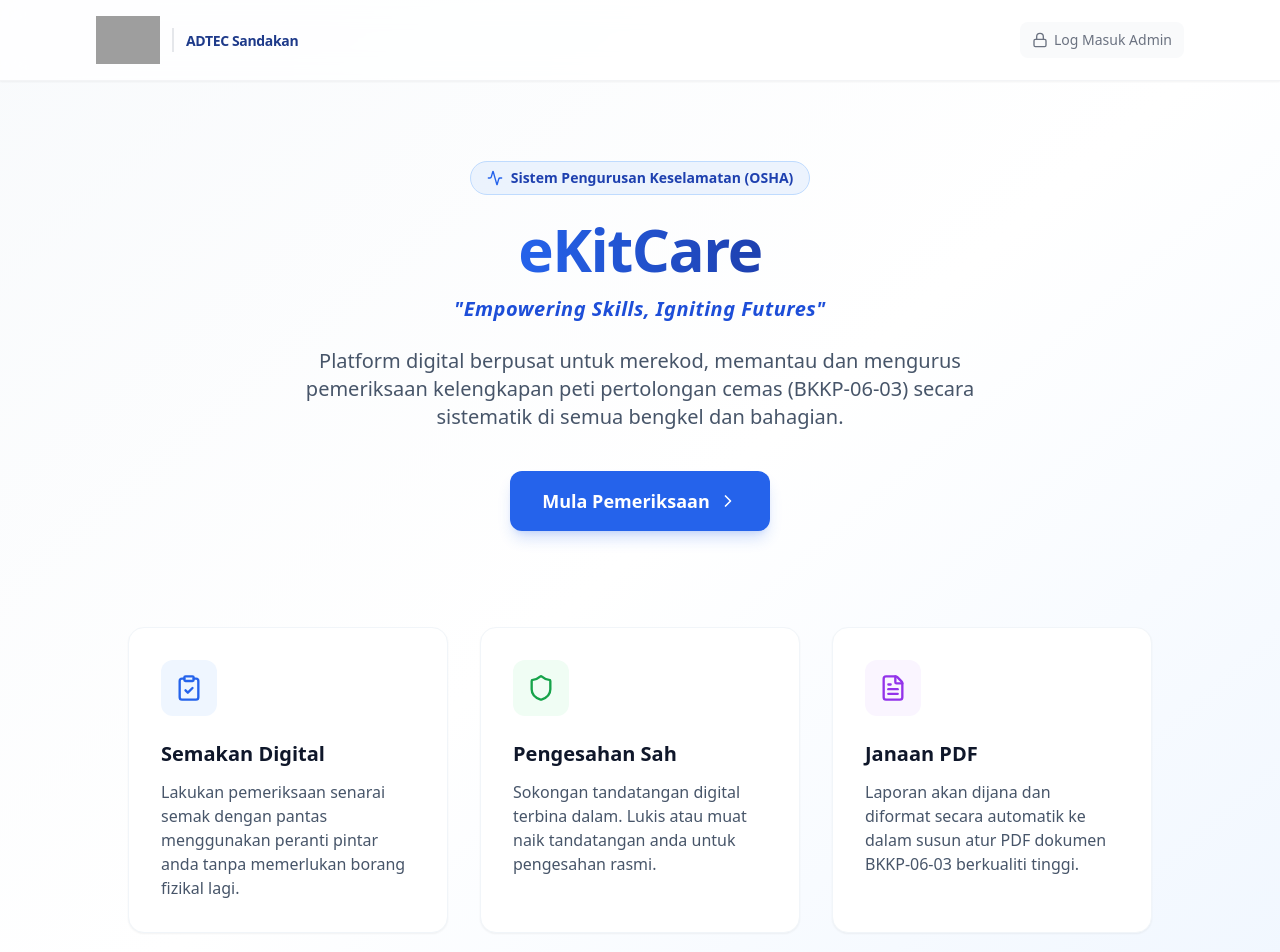
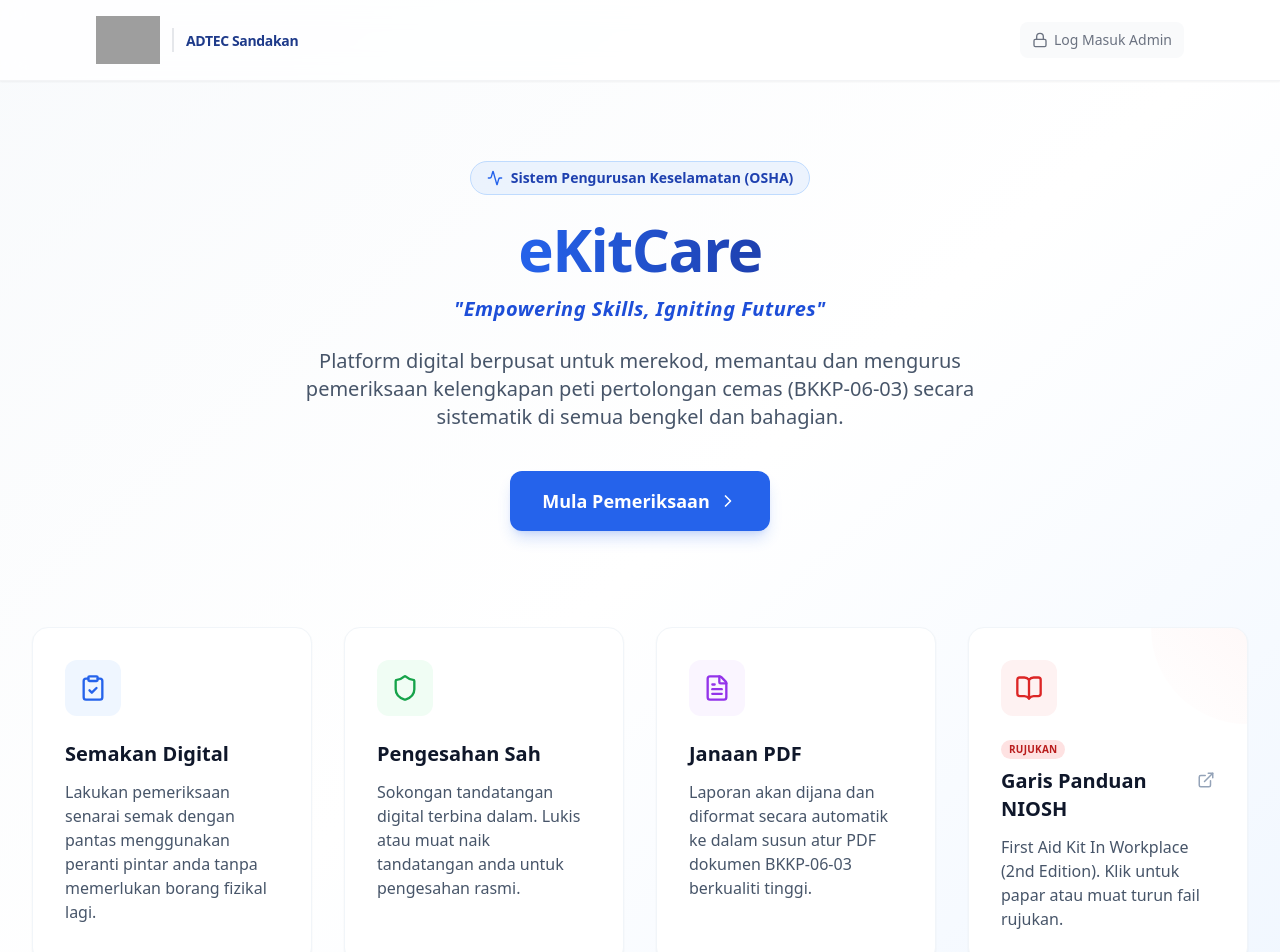
Before and after one commit to ssn250-arch/eKitCare, a React (Create React App) app: page / in a window 1280 px wide. Shown: the top 952 px of the page. Built offline with nearby package versions, Linux system fonts and the light colour scheme; grey boxes are pictures that could not be loaded.

Commit message:
versi_1.1 eKitCare

```diff
--- a/src/App.js
+++ b/src/App.js
@@ -3,7 +3,7 @@
   ClipboardCheck, Printer, ArrowLeft, Save, CheckCircle,
   AlertCircle, FileText, X, PenTool, Upload, Plus,
   Trash2, Lock, Unlock, LogIn, Download, Loader2,
-  ChevronRight, Shield, Activity
+  ChevronRight, Shield, Activity, BookOpen, ExternalLink
 } from 'lucide-react';
 
 const standardItems = [
@@ -389,28 +389,59 @@
           </div>
         </div>
 
-        <div className="grid grid-cols-1 md:grid-cols-3 gap-6 md:gap-8 mt-16 md:mt-24 max-w-5xl mx-auto w-full">
-          <div className="bg-white p-6 md:p-8 rounded-2xl shadow-sm border border-slate-100 hover:border-blue-100 hover:shadow-md transition-all group">
+        {/* Ciri-ciri & Rujukan NIOSH (Telah diubah ke Grid 4-Lajur) */}
+        <div className="grid grid-cols-1 sm:grid-cols-2 lg:grid-cols-4 gap-6 md:gap-8 mt-16 md:mt-24 max-w-7xl mx-auto w-full">
+          {/* Card 1 */}
+          <div className="bg-white p-6 md:p-8 rounded-2xl shadow-sm border border-slate-100 hover:border-blue-100 hover:shadow-md transition-all group flex flex-col">
             <div className="bg-blue-50 w-14 h-14 rounded-xl flex items-center justify-center text-blue-600 mb-6 group-hover:scale-110 transition-transform">
               <ClipboardCheck size={28} />
             </div>
             <h3 className="text-xl font-bold text-slate-900 mb-3">Semakan Digital</h3>
             <p className="text-slate-600 leading-relaxed text-sm md:text-base">Lakukan pemeriksaan senarai semak dengan pantas menggunakan peranti pintar anda tanpa memerlukan borang fizikal lagi.</p>
           </div>
-          <div className="bg-white p-6 md:p-8 rounded-2xl shadow-sm border border-slate-100 hover:border-green-100 hover:shadow-md transition-all group">
+
+          {/* Card 2 */}
+          <div className="bg-white p-6 md:p-8 rounded-2xl shadow-sm border border-slate-100 hover:border-green-100 hover:shadow-md transition-all group flex flex-col">
             <div className="bg-green-50 w-14 h-14 rounded-xl flex items-center justify-center text-green-600 mb-6 group-hover:scale-110 transition-transform">
               <Shield size={28} />
             </div>
             <h3 className="text-xl font-bold text-slate-900 mb-3">Pengesahan Sah</h3>
             <p className="text-slate-600 leading-relaxed text-sm md:text-base">Sokongan tandatangan digital terbina dalam. Lukis atau muat naik tandatangan anda untuk pengesahan rasmi.</p>
           </div>
-          <div className="bg-white p-6 md:p-8 rounded-2xl shadow-sm border border-slate-100 hover:border-purple-100 hover:shadow-md transition-all group">
+
+          {/* Card 3 */}
+          <div className="bg-white p-6 md:p-8 rounded-2xl shadow-sm border border-slate-100 hover:border-purple-100 hover:shadow-md transition-all group flex flex-col">
             <div className="bg-purple-50 w-14 h-14 rounded-xl flex items-center justify-center text-purple-600 mb-6 group-hover:scale-110 transition-transform">
               <FileText size={28} />
             </div>
             <h3 className="text-xl font-bold text-slate-900 mb-3">Janaan PDF</h3>
             <p className="text-slate-600 leading-relaxed text-sm md:text-base">Laporan akan dijana dan diformat secara automatik ke dalam susun atur PDF dokumen BKKP-06-03 berkualiti tinggi.</p>
           </div>
+
+          {/* Card 4 - Garis Panduan NIOSH */}
+          <a
+            href="https://drive.google.com/file/d/1q0k8_dcMjkTKjc5BDwSzUZ7TiWrxrX5e/view?usp=sharing"
+            target="_blank"
+            rel="noopener noreferrer"
+            className="bg-white p-6 md:p-8 rounded-2xl shadow-sm border border-slate-100 hover:border-red-200 hover:shadow-md transition-all group block relative overflow-hidden cursor-pointer flex flex-col"
+          >
+            <div className="absolute top-0 right-0 w-24 h-24 bg-gradient-to-bl from-red-50 to-transparent rounded-bl-full opacity-50 pointer-events-none"></div>
+
+            <div className="bg-red-50 w-14 h-14 rounded-xl flex items-center justify-center text-red-600 mb-6 group-hover:scale-110 transition-transform relative z-10">
+              <BookOpen size={28} />
+            </div>
+
+            <div className="flex flex-col flex-grow relative z-10">
+              <div className="flex items-center mb-2">
+                <span className="text-[10px] font-bold px-2 py-0.5 bg-red-100 text-red-700 rounded-full tracking-wide">RUJUKAN</span>
+              </div>
+              <h3 className="text-xl font-bold text-slate-900 mb-3 flex items-start justify-between">
+                <span className="group-hover:text-red-600 transition-colors">Garis Panduan NIOSH</span>
+                <ExternalLink size={18} className="text-slate-400 group-hover:text-red-600 flex-shrink-0 mt-1 ml-2" />
+              </h3>
+              <p className="text-slate-600 leading-relaxed text-sm md:text-base">First Aid Kit In Workplace (2nd Edition). Klik untuk papar atau muat turun fail rujukan.</p>
+            </div>
+          </a>
         </div>
       </main>
 
```
